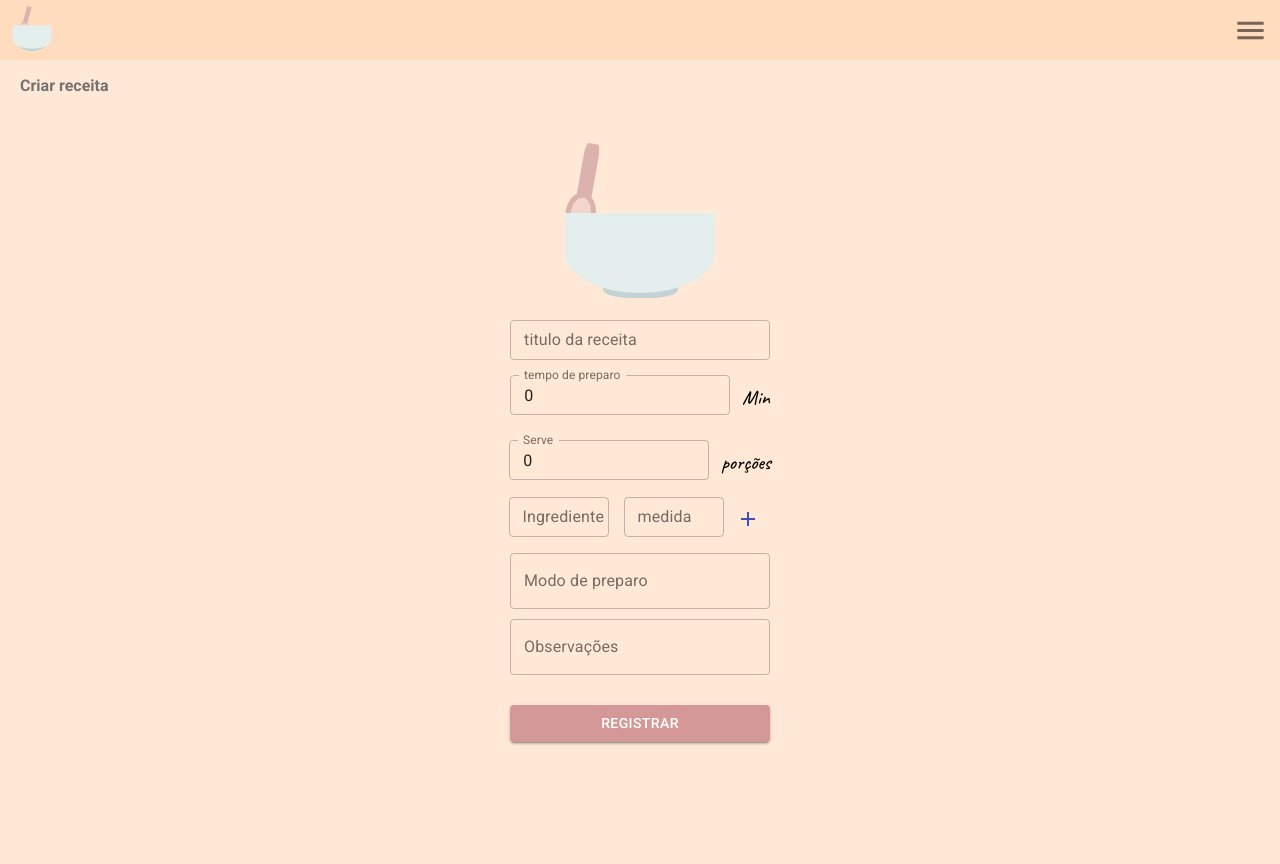
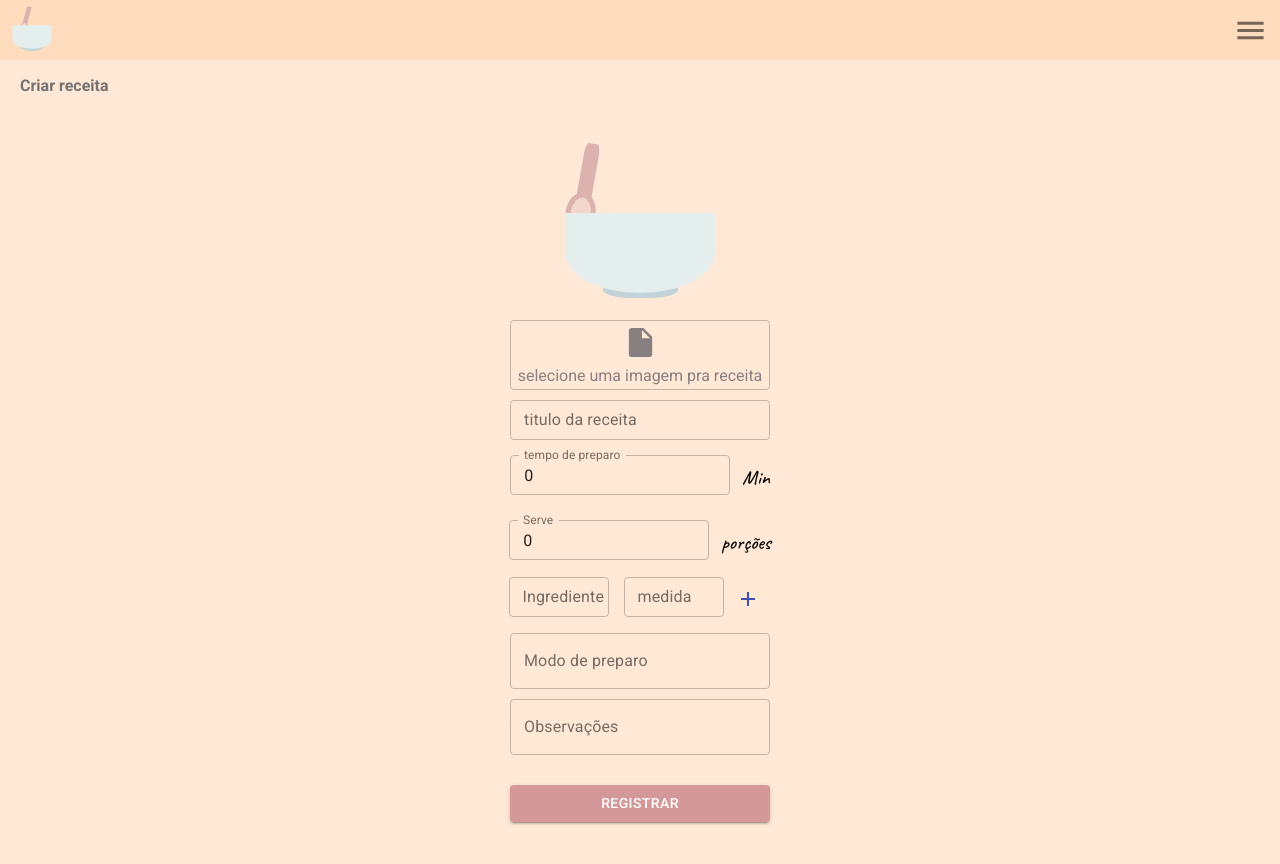
Before and after one commit to mugarate12/minhaReceitaFront, a Next.js app: page /recipes/create in a window 1280 px wide. Shown: the top 864 px of the page. Before the commit the page ends 802 px from the top, so only its background shows below. Built offline with nearby package versions, Linux system fonts and the light colour scheme.

Commit message:
add input file on create recipe

```diff
--- a/pages/recipes/create.tsx
+++ b/pages/recipes/create.tsx
@@ -4,6 +4,7 @@ import TextField from '@material-ui/core/TextField'
 import IconButton from '@material-ui/core/IconButton'
 import AddIcon from '@material-ui/icons/Add'
 import DeleteIcon from '@material-ui/icons/Delete'
+import InsertDriveFileIcon from '@material-ui/icons/InsertDriveFile'
 
 import Layout from './../../components/Layout'
 import Header from './../../components/Header'
@@ -124,6 +125,29 @@ export default function CreateRecipe() {
       <div className={styles.mainContainer}>
         <Figure  listOfStates={[title, preparation_mode, observations, ingredientName]}/>
 
+        <div className={styles.inputFileContainer}>
+          <input
+            type="file"
+            name="imagem da receita"
+            id="imgFile"
+            className={styles.inputFile}
+            onChange={(event) => {
+              const fileList = event.target.files
+              console.log(fileList[0])
+            }}
+          />
+          <InsertDriveFileIcon
+            color="disabled"
+            fontSize='large'
+            style={{
+              position: 'absolute',
+              marginTop: '-25px',
+              color: 'rgb(136, 128, 128)'
+            }}
+          />
+          <p className={styles.inputFileText}>selecione uma imagem pra receita</p>
+        </div>
+
         <Input state={title} setState={setTitle} label='titulo da receita' width='260px' />
 
         <div className={styles.timeInputsContainer}>
--- a/styles/CreateRecipe.module.css
+++ b/styles/CreateRecipe.module.css
@@ -27,3 +27,44 @@
 
   margin-bottom: 10px;
 }
+
+.inputFileContainer {
+  position: relative;
+
+  display: flex;
+  flex-direction: column;
+  justify-content: center;
+  align-items: center;
+
+  cursor: pointer;
+
+  width: 260px;
+  height: 70px;
+
+  border-style: solid;
+  border-width: 1px;
+  border-color: rgba(0, 0, 0, 0.23);
+  border-radius: 4px;
+
+  margin-bottom: 10px;
+}
+
+.inputFileContainer:hover {
+  opacity: 0.7;
+}
+
+.inputFile {
+  opacity: 0.0;
+  width: 100%;
+  height: 70px;
+
+  margin-bottom: 0px;
+}
+
+.inputFileText {
+  margin-top: -30px;
+  margin-bottom: 0px;
+
+  text-align: center;
+  color: rgb(136, 128, 128);
+}
```
